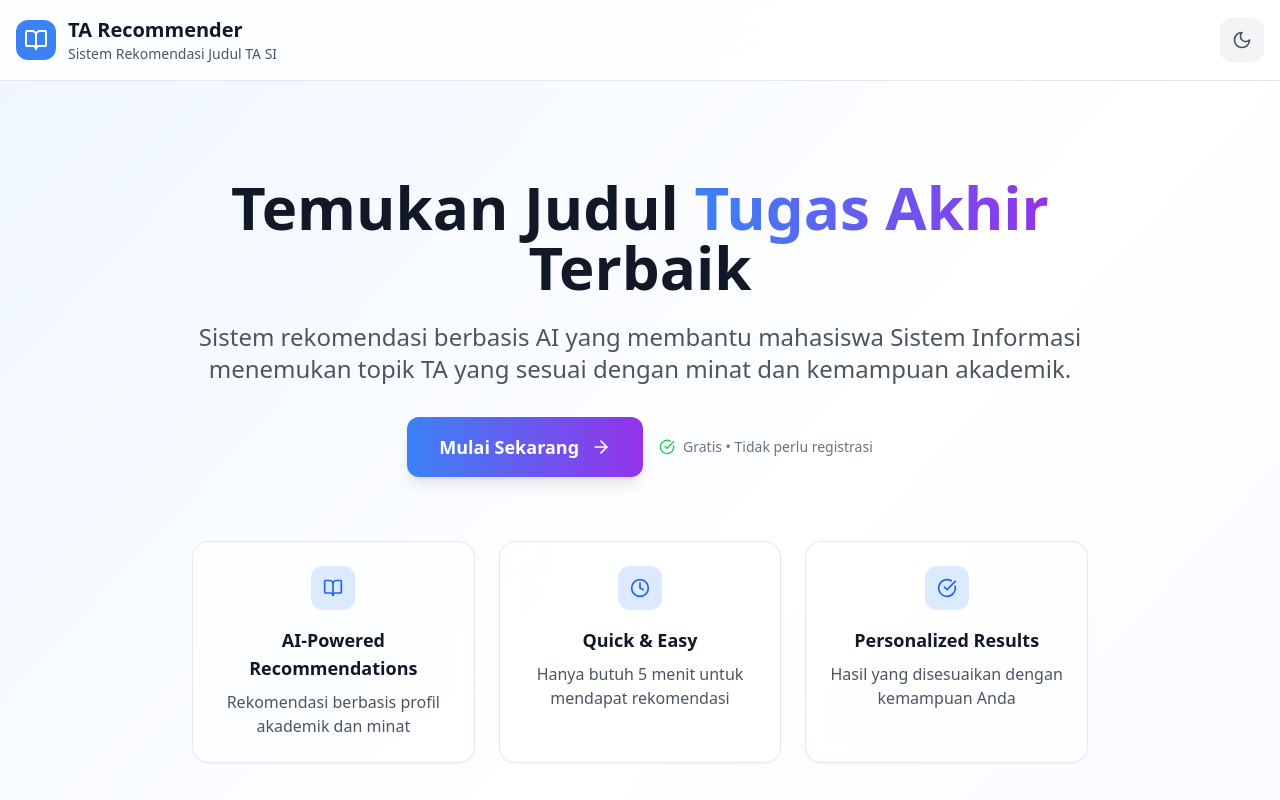
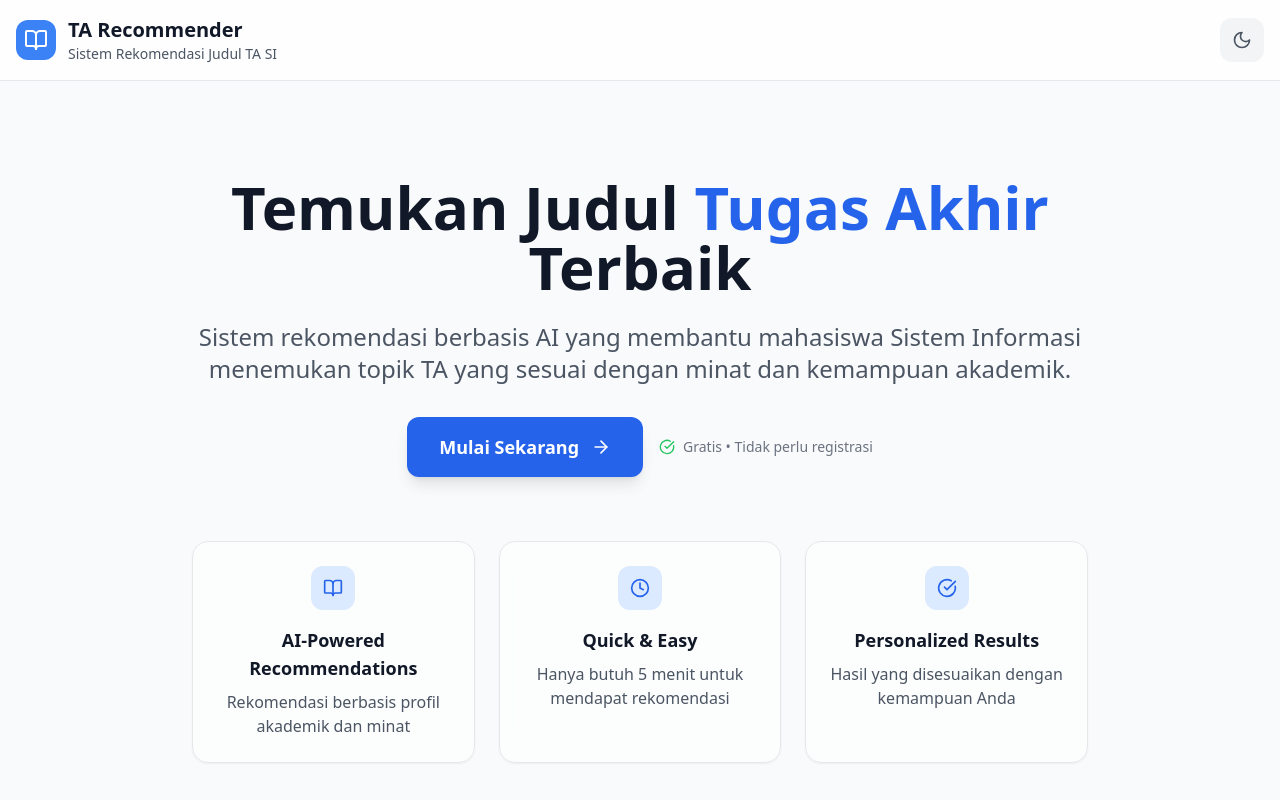
Before and after one commit to almond-donut/thesis-genius-recommender-system, a React (Vite) app: page / in a window 1280 px wide. Shown: the top 800 px of the page. Built offline with nearby package versions, Linux system fonts and the light colour scheme.

Commit message:
Refactor: Remove gradient colors

```diff
--- a/src/components/Hero.tsx
+++ b/src/components/Hero.tsx
@@ -29,7 +29,7 @@ const Hero = ({ onStart, darkMode }) => {
           darkMode ? 'text-white' : 'text-gray-900'
         }`}>
           Temukan Judul{' '}
-          <span className="bg-gradient-to-r from-blue-500 to-purple-600 bg-clip-text text-transparent">
+          <span className="text-blue-600 dark:text-blue-400">
             Tugas Akhir
           </span>{' '}
           Terbaik
@@ -45,7 +45,7 @@ const Hero = ({ onStart, darkMode }) => {
         <div className="flex flex-col sm:flex-row gap-4 justify-center items-center mb-12">
           <button
             onClick={onStart}
-            className="group flex items-center space-x-3 bg-gradient-to-r from-blue-500 to-purple-600 text-white px-8 py-4 rounded-xl font-semibold text-lg hover:from-blue-600 hover:to-purple-700 transition-all duration-300 hover:scale-105 shadow-lg hover:shadow-xl"
+            className="group flex items-center space-x-3 bg-blue-600 hover:bg-blue-700 text-white px-8 py-4 rounded-xl font-semibold text-lg transition-all duration-300 hover:scale-105 shadow-lg hover:shadow-xl"
           >
             <span>Mulai Sekarang</span>
             <ArrowRight className="w-5 h-5 group-hover:translate-x-1 transition-transform" />
--- a/src/components/ProfileForm.tsx
+++ b/src/components/ProfileForm.tsx
@@ -99,7 +99,7 @@ const ProfileForm = ({ onSubmit, darkMode, initialData = {} }: {
           darkMode ? 'bg-gray-700' : 'bg-gray-200'
         }`}>
           <div
-            className="h-full bg-gradient-to-r from-blue-500 to-purple-600 rounded-full transition-all duration-300"
+            className="h-full bg-blue-600 rounded-full transition-all duration-300"
             style={{ width: `${(currentStep / totalSteps) * 100}%` }}
           />
         </div>
@@ -140,7 +140,7 @@ const ProfileForm = ({ onSubmit, darkMode, initialData = {} }: {
                 !isStepValid()
                   ? 'opacity-50 cursor-not-allowed'
                   : 'hover:scale-105 shadow-lg hover:shadow-xl'
-              } bg-gradient-to-r from-blue-500 to-purple-600 text-white`}
+              } bg-blue-600 hover:bg-blue-700 text-white`}
             >
               <span>Selanjutnya</span>
               <ChevronRight className="w-4 h-4" />
@@ -153,7 +153,7 @@ const ProfileForm = ({ onSubmit, darkMode, initialData = {} }: {
                 !isStepValid()
                   ? 'opacity-50 cursor-not-allowed'
                   : 'hover:scale-105 shadow-lg hover:shadow-xl'
-              } bg-gradient-to-r from-green-500 to-blue-600 text-white`}
+              } bg-green-600 hover:bg-green-700 text-white`}
             >
               Dapatkan Rekomendasi
             </button>
--- a/src/components/ProfileForm/StepFour.tsx
+++ b/src/components/ProfileForm/StepFour.tsx
@@ -77,7 +77,7 @@ const StepFour = ({ formData, updateFormData, darkMode }) => {
                 onClick={() => updateFormData({ thesisType: type.id })}
                 className={`p-4 rounded-xl border-2 transition-all duration-300 text-left hover:scale-105 ${
                   isSelected
-                    ? 'border-blue-500 bg-gradient-to-r from-blue-500/10 to-purple-500/10'
+                    ? 'border-blue-500 bg-blue-500/10'
                     : darkMode
                     ? 'border-gray-600 bg-gray-700/50 hover:border-gray-500'
                     : 'border-gray-200 bg-white hover:border-gray-300 shadow-sm'
@@ -135,7 +135,7 @@ const StepFour = ({ formData, updateFormData, darkMode }) => {
                 onClick={() => updateFormData({ difficulty: level.value })}
                 className={`w-full p-4 rounded-xl border-2 transition-all duration-300 text-left hover:scale-105 ${
                   isSelected
-                    ? 'border-green-500 bg-gradient-to-r from-green-500/10 to-blue-500/10'
+                    ? 'border-green-500 bg-green-500/10'
                     : darkMode
                     ? 'border-gray-600 bg-gray-700/50 hover:border-gray-500'
                     : 'border-gray-200 bg-white hover:border-gray-300 shadow-sm'
--- a/src/components/ProfileForm/StepThree.tsx
+++ b/src/components/ProfileForm/StepThree.tsx
@@ -112,7 +112,7 @@ const StepThree = ({ formData, updateFormData, darkMode }) => {
                 onClick={() => toggleSkill(language)}
                 className={`relative p-3 rounded-lg border-2 transition-all duration-300 text-center hover:scale-105 ${
                   isSelected
-                    ? 'border-green-500 bg-gradient-to-r from-green-500/10 to-blue-500/10'
+                    ? 'border-green-500 bg-green-500/10'
                     : darkMode
                     ? 'border-gray-600 bg-gray-700/50 hover:border-gray-500'
                     : 'border-gray-200 bg-white hover:border-gray-300 shadow-sm'
@@ -172,7 +172,7 @@ const StepThree = ({ formData, updateFormData, darkMode }) => {
                 onClick={() => toggleSubject(subject)}
                 className={`relative p-3 rounded-lg border-2 transition-all duration-300 text-left hover:scale-105 ${
                   isSelected
-                    ? 'border-purple-500 bg-gradient-to-r from-purple-500/10 to-blue-500/10'
+                    ? 'border-purple-500 bg-purple-500/10'
                     : darkMode
                     ? 'border-gray-600 bg-gray-700/50 hover:border-gray-500'
                     : 'border-gray-200 bg-white hover:border-gray-300 shadow-sm'
--- a/src/components/ProfileForm/StepTwo.tsx
+++ b/src/components/ProfileForm/StepTwo.tsx
@@ -61,7 +61,7 @@ const StepTwo = ({ formData, updateFormData, darkMode }) => {
               onClick={() => toggleInterest(interest.id)}
               className={`relative p-4 rounded-xl border-2 transition-all duration-300 text-left hover:scale-105 ${
                 isSelected
-                  ? 'border-blue-500 bg-gradient-to-r from-blue-500/10 to-purple-500/10'
+                  ? 'border-blue-500 bg-blue-500/10'
                   : darkMode
                   ? 'border-gray-600 bg-gray-700/50 hover:border-gray-500'
                   : 'border-gray-200 bg-white hover:border-gray-300 shadow-sm'
--- a/src/components/Results/ClusterAnalysis.tsx
+++ b/src/components/Results/ClusterAnalysis.tsx
@@ -12,8 +12,8 @@ const ClusterAnalysis = ({
   return (
     <div className={`mb-8 p-6 rounded-2xl ${
       darkMode
-        ? 'bg-gradient-to-r from-indigo-900/30 to-purple-900/30 backdrop-blur-lg border border-indigo-700'
-        : 'bg-gradient-to-r from-indigo-50 to-purple-50 backdrop-blur-lg border border-indigo-200 shadow-lg'
+        ? 'bg-indigo-900/30 backdrop-blur-lg border border-indigo-700'
+        : 'bg-indigo-50 backdrop-blur-lg border border-indigo-200 shadow-lg'
     }`}>
       <div className="text-center mb-6">
         <div className={`inline-flex p-4 rounded-full mb-4 ${
--- a/src/components/Results/RecommendationCard.tsx
+++ b/src/components/Results/RecommendationCard.tsx
@@ -64,7 +64,7 @@ const RecommendationCard = ({ recommendation, index, isExpanded, onToggle, darkM
           </div>
 
           {/* Compatibility Score */}
-          <div className={`ml-4 p-4 rounded-xl bg-gradient-to-br ${getScoreBgColor(recommendation.compatibility_score)} border`}>
+          <div className={`ml-4 p-4 rounded-xl ${getScoreBgColor(recommendation.compatibility_score)} border`}>
             <div className="text-center">
               <div className={`text-2xl font-bold ${getScoreColor(recommendation.compatibility_score)}`}>
                 {recommendation.compatibility_score}%
--- a/src/index.css
+++ b/src/index.css
@@ -101,7 +101,7 @@ All colors MUST be HSL.
 /* Custom slider styles */
 .slider {
   -webkit-appearance: none;
-  background: linear-gradient(90deg, #3B82F6 0%, #8B5CF6 100%);
+  background: #3B82F6;
   outline: none;
   border-radius: 6px;
 }
--- a/src/pages/Index.tsx
+++ b/src/pages/Index.tsx
@@ -141,8 +141,8 @@ Focus on practical, implementable thesis topics${data.transcriptAnalysis ? ' tha
   return (
     <div className={`min-h-screen transition-colors duration-300 ${
       darkMode
-        ? 'bg-gradient-to-br from-gray-900 via-gray-800 to-purple-900'
-        : 'bg-gradient-to-br from-blue-50 via-white to-purple-50'
+        ? 'bg-gray-900'
+        : 'bg-gray-50'
     }`}>
       <Header darkMode={darkMode} setDarkMode={setDarkMode} />
 
```
